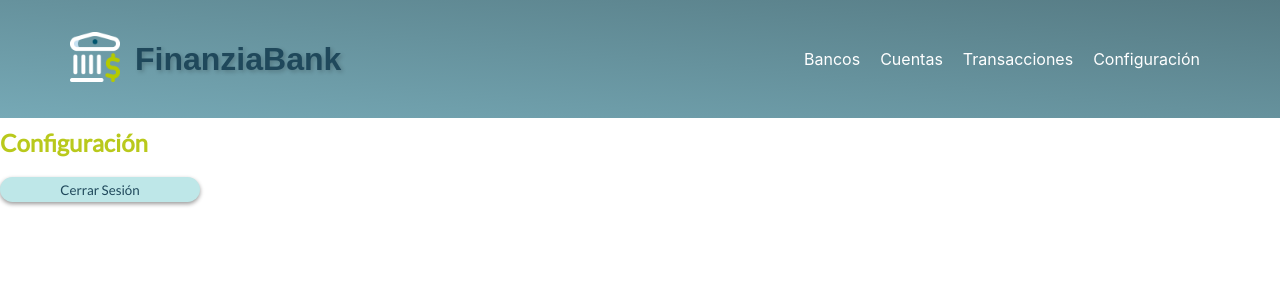
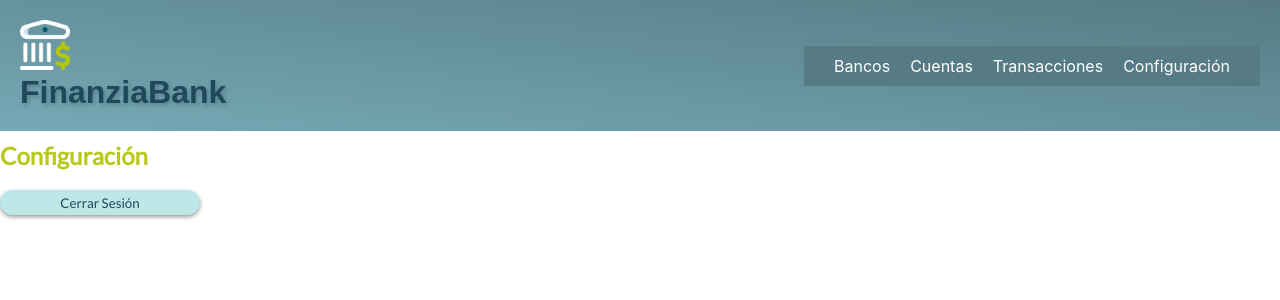
Before and after one commit to saorsu13/pruebaSantiago-aws, a React (Create React App) app: page /settings in a window 1280 px wide. Shown: the top 300 px of the page. Built offline with nearby package versions, Linux system fonts and the light colour scheme.

Commit message:
cambio en varias clases

```diff
--- a/src/styles/HeaderStyle.css
+++ b/src/styles/HeaderStyle.css
@@ -1,26 +1,22 @@
 .header {
   display: flex;
-  justify-content: space-between;
+  justify-content: flex-start; /* Alinea el contenido a la izquierda */
   align-items: center;
   background-image: linear-gradient(to top right, #76a9b6, #567b84);
-  padding: 20px 70px;
+  padding: 20px;
+  overflow-x: hidden; /* Evita el desbordamiento horizontal */
 }
+
 .logo {
   width: 50px;
   height: 50px;
-  margin-bottom: 5px;
   margin-right: 15px;
 }
+
 .nombre-banco {
-  margin-bottom: 20px;
-}
-.header-left {
-  display: flex;
-  align-items: center;
+  margin: 0;
 }
 
 .header-right {
-  display: flex;
-  align-items: center;
   margin-left: auto;
 }
--- a/src/styles/HomeStyle.css
+++ b/src/styles/HomeStyle.css
@@ -1,6 +1,7 @@
 .home-container {
   background-color: #FFFFFF;
-  padding: 20px;
+  background-size: cover;
+  background-position: center;
 }
 
 @media screen and (max-width: 768px) {
--- a/src/styles/NavbarStyle.css
+++ b/src/styles/NavbarStyle.css
@@ -1,13 +1,16 @@
 .navbar {
   display: flex;
-  justify-content: space-between;
+  justify-content: flex-end; /* Alinea el navbar a la derecha */
   align-items: center;
+  background-color: #567b84;
+  padding: 10px 20px;
 }
 
 .navbar-toggle {
   font-size: 24px;
   cursor: pointer;
   display: none;
+  color: white;
 }
 
 .nav-list {
@@ -18,7 +21,7 @@
 }
 
 .nav-item {
-  padding: 10px;
+  padding: 0 10px;
 }
 
 .nav-link {
@@ -37,17 +40,11 @@
   z-index: 100;
 }
 
-.fa-bars {
-  margin-right: 10px;
-  color: white;
-}
+@media screen and (max-width: 768px) {
+  .navbar {
+    justify-content: space-between;
+  }
 
-.nav-list li {
-  text-align: center;
-  padding: 10px;
-}
-
-@media screen and (max-width: 768px) {
   .navbar-toggle {
     display: block;
   }
```
